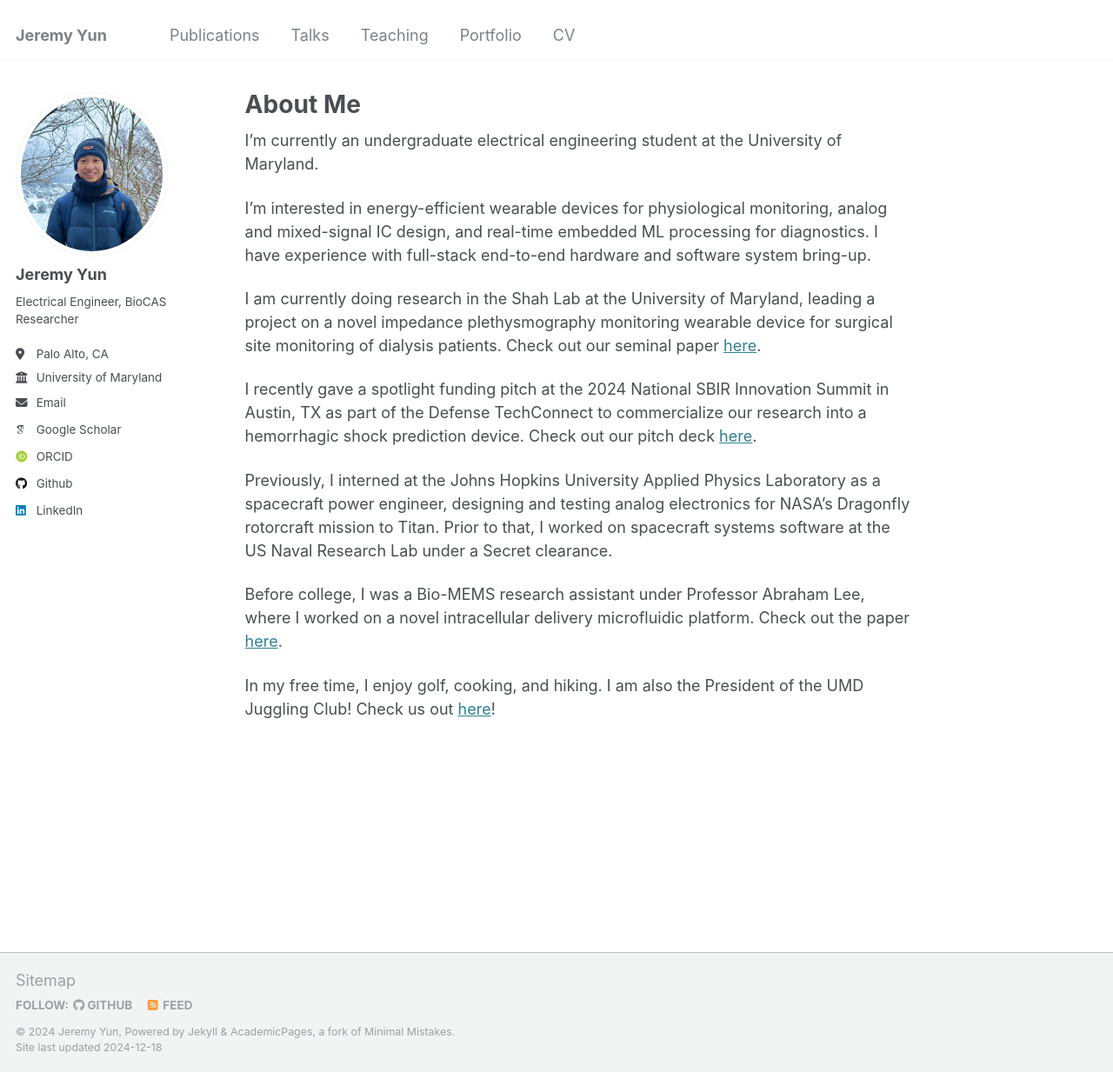
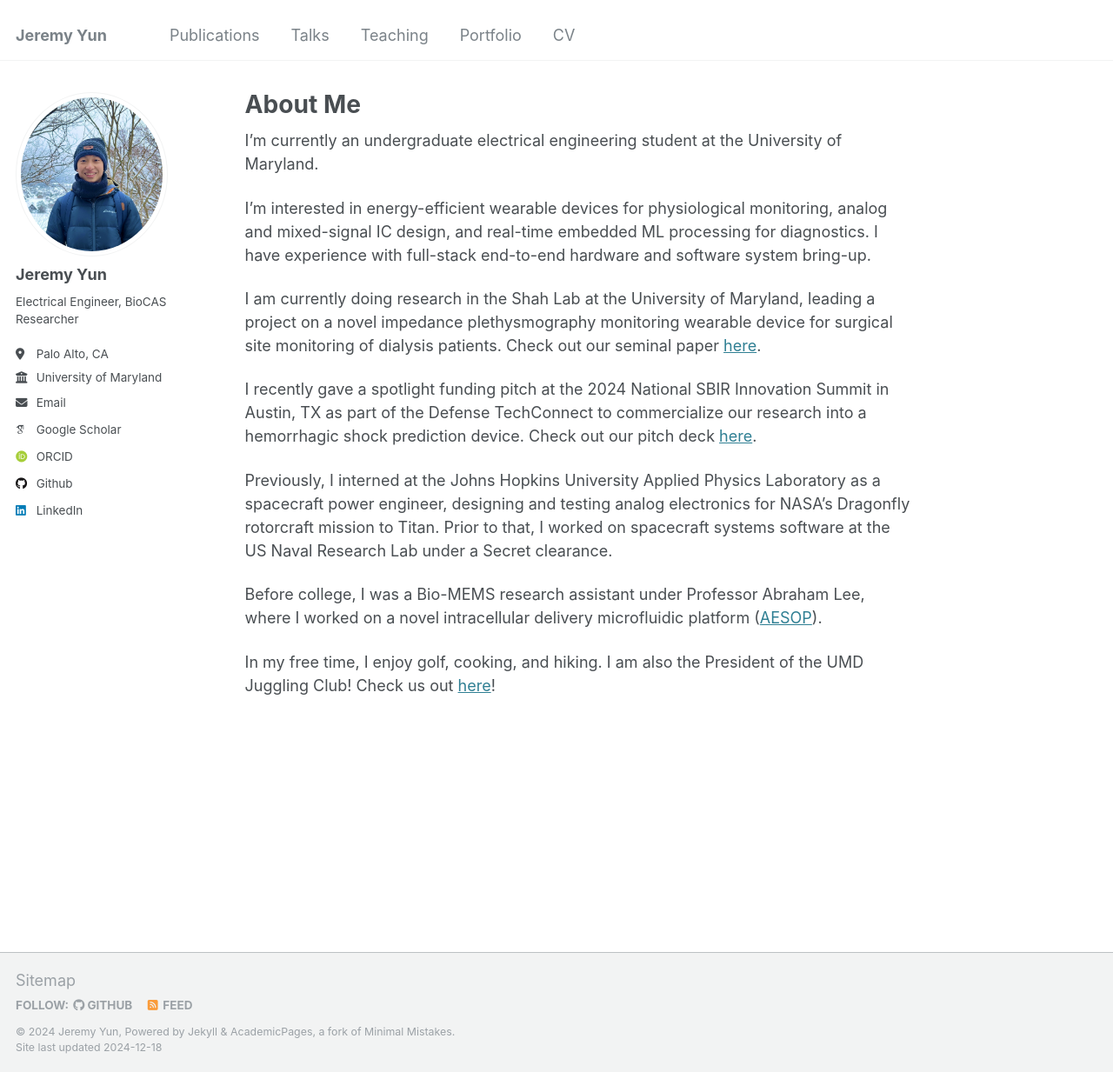
Before and after one commit to JermYeWorm/JermYeWorm.github.io, a Jekyll site: the page built from _pages/about.md, in a window 1280 px wide and 1233 px high. Shown: the whole window at 87% size. Built offline with Jekyll 4.4.1, drawn with Linux system fonts in a browser that asks for light colours; some web fonts are replaced.

Commit message:
update about

```diff
--- a/_pages/about.md
+++ b/_pages/about.md
@@ -17,6 +17,6 @@ I recently gave a spotlight funding pitch at the 2024 National SBIR Innovation S
 
 Previously, I interned at the Johns Hopkins University Applied Physics Laboratory as a spacecraft power engineer, designing and testing analog electronics for NASA's Dragonfly rotorcraft mission to Titan. Prior to that, I worked on spacecraft systems software at the US Naval Research Lab under a Secret clearance.
 
-Before college, I was a Bio-MEMS research assistant under Professor Abraham Lee, where I worked on a novel intracellular delivery microfluidic platform. Check out the paper [here](https://doi.org/10.1002/advs.202102021).
+Before college, I was a Bio-MEMS research assistant under Professor Abraham Lee, where I worked on a novel intracellular delivery microfluidic platform ([AESOP](https://doi.org/10.1002/advs.202102021)).
 
 In my free time, I enjoy golf, cooking, and hiking. I am also the President of the UMD Juggling Club! Check us out [here](https://www.instagram.com/umdjugglingclub/)!
```
